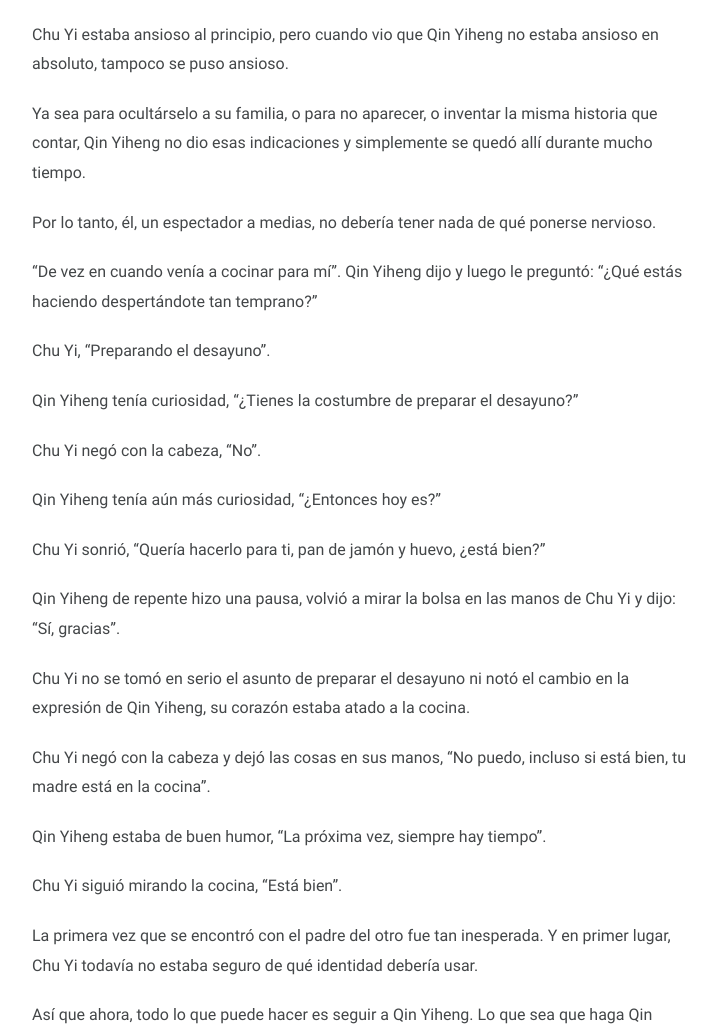
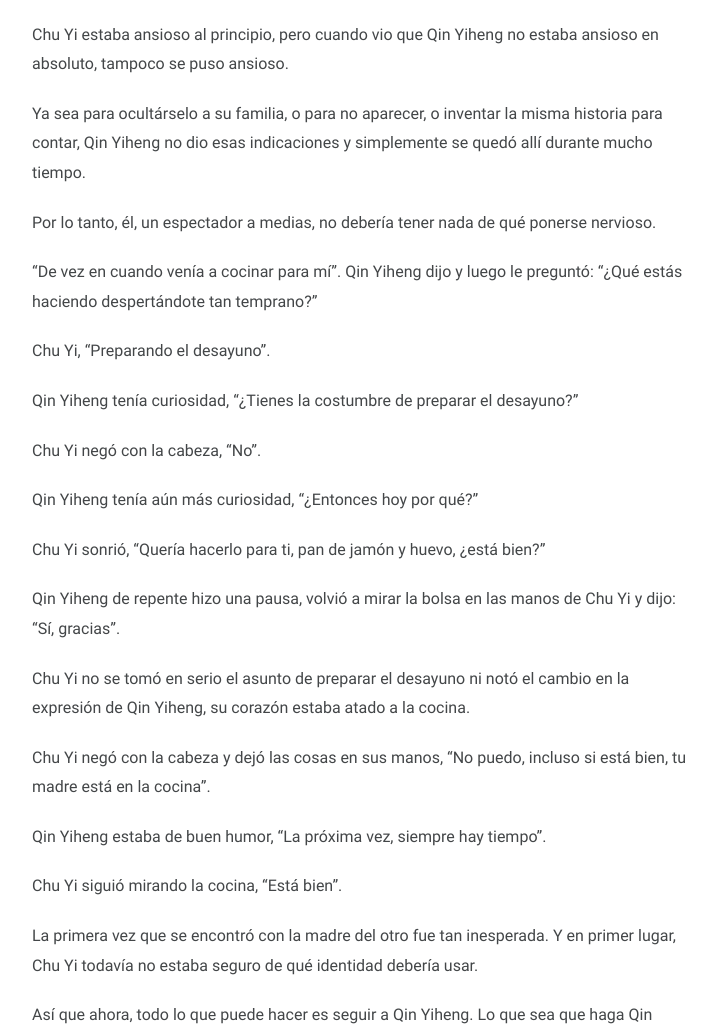
Before and after one commit to taozi-lecturas/taozi-lecturas.github.io, a Jekyll site: the page built from novelas/caceedv/_posts/2025-03-31-capitulo-10.md, in a window 1280 px wide and 1400 px high, scrolled down 5434 px. Shown: the part 156-1190 px from the top of the window, without its empty margins (278-994 px from the left). Built offline with Jekyll 4.4.1, drawn with Linux system fonts in a browser that asks for light colours; some of the changed text lies outside the part shown.

Commit message:
Update 2025-03-31-capitulo-10.md

```diff
--- a/novelas/caceedv/_posts/2025-03-31-capitulo-10.md
+++ b/novelas/caceedv/_posts/2025-03-31-capitulo-10.md
@@ -166,7 +166,7 @@ Chu Yi siguió su mirada hacia abajo, luego levantó la bolsa, "La compré en el
 
 Chu Yi estaba ansioso al principio, pero cuando vio que Qin Yiheng no estaba ansioso en absoluto, tampoco se puso ansioso.
 
-Ya sea para ocultárselo a su familia, o para no aparecer, o inventar la misma historia que contar, Qin Yiheng no dio esas indicaciones y simplemente se quedó allí durante mucho tiempo.
+Ya sea para ocultárselo a su familia, o para no aparecer, o inventar la misma historia para contar, Qin Yiheng no dio esas indicaciones y simplemente se quedó allí durante mucho tiempo.
 
 Por lo tanto, él, un espectador a medias, no debería tener nada de qué ponerse nervioso.
 
@@ -178,7 +178,7 @@ Qin Yiheng tenía curiosidad, "¿Tienes la costumbre de preparar el desayuno?"
 
 Chu Yi negó con la cabeza, "No".
 
-Qin Yiheng tenía aún más curiosidad, "¿Entonces hoy es?"
+Qin Yiheng tenía aún más curiosidad, "¿Entonces hoy por qué?"
 
 Chu Yi sonrió, "Quería hacerlo para ti, pan de jamón y huevo, ¿está bien?"
 
@@ -192,7 +192,7 @@ Qin Yiheng estaba de buen humor, "La próxima vez, siempre hay tiempo".
 
 Chu Yi siguió mirando la cocina, "Está bien".
 
-La primera vez que se encontró con el padre del otro fue tan inesperada. Y en primer lugar, Chu Yi todavía no estaba seguro de qué identidad debería usar.
+La primera vez que se encontró con la madre del otro fue tan inesperada. Y en primer lugar, Chu Yi todavía no estaba seguro de qué identidad debería usar.
 
 Así que ahora, todo lo que puede hacer es seguir a Qin Yiheng. Lo que sea que haga Qin Yiheng, él lo seguirá.
 
```
Also changed, not shown: other parts of novelas/caceedv/_posts/2025-03-31-capitulo-10.md (+5 -5 lines).
